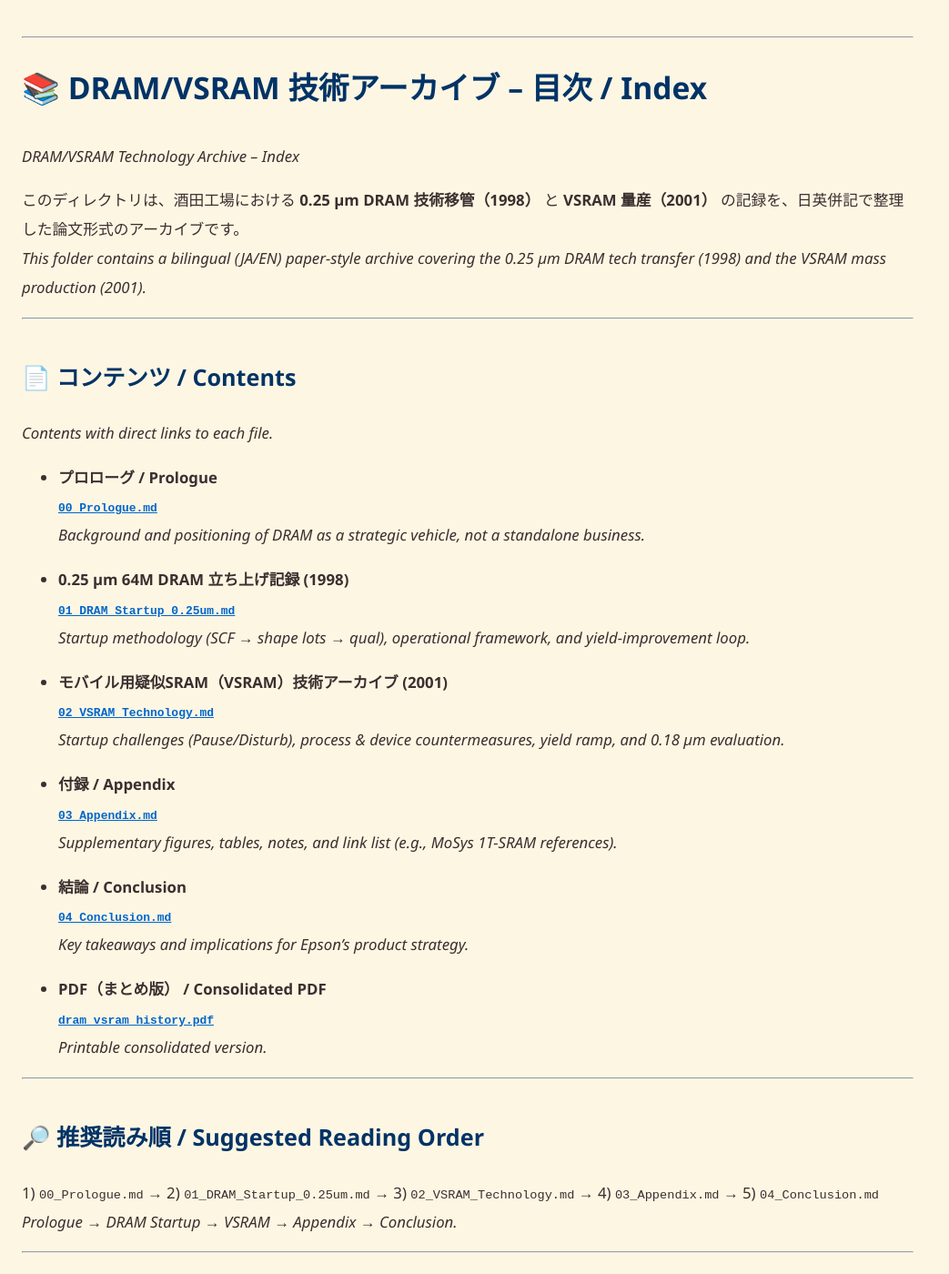
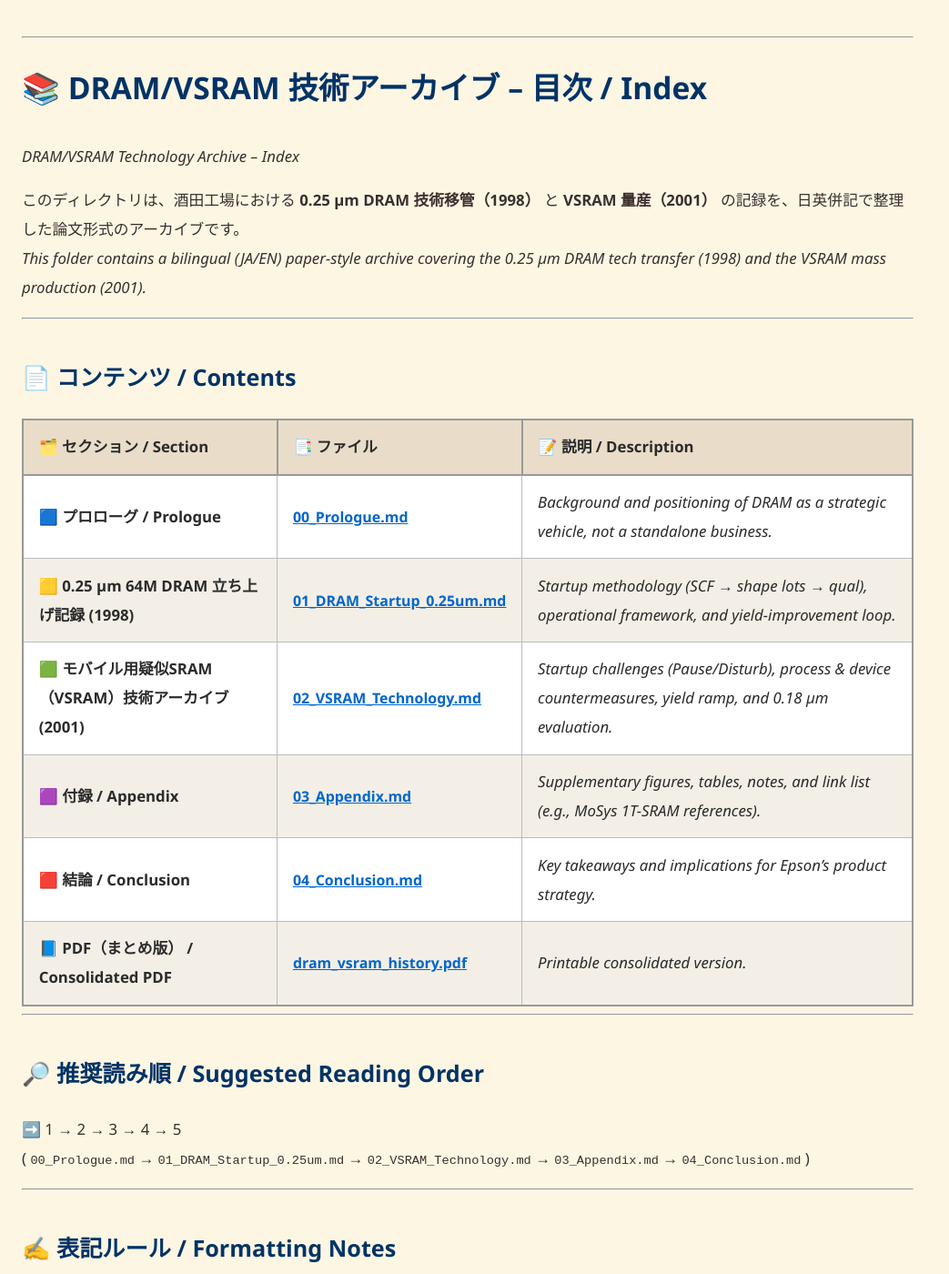
Before and after one commit to Samizo-AITL/Edusemi-Plus, a Jekyll site: the page built from archive/paper/dram_vsram/index.md, in a window 1280 px wide and 1400 px high. Shown: the whole window at 91% size, without its empty margins (0-1043 px from the left). Built offline with Jekyll 4.4.1, drawn with Linux system fonts in a browser that asks for light colours.

Commit message:
Update index.md

```diff
--- a/archive/paper/dram_vsram/index.md
+++ b/archive/paper/dram_vsram/index.md
@@ -14,38 +14,22 @@ title: "DRAM/VSRAM 技術アーカイブ – 目次 / Index"
 ---
 
 ## 📄 コンテンツ / Contents
-*Contents with direct links to each file.*
 
-- **プロローグ / Prologue**
-  [`00_Prologue.md`](./00_Prologue.md)
-  *Background and positioning of DRAM as a strategic vehicle, not a standalone business.*
-
-- **0.25 µm 64M DRAM 立ち上げ記録 (1998)**
-  [`01_DRAM_Startup_0.25um.md`](./01_DRAM_Startup_0.25um.md)
-  *Startup methodology (SCF → shape lots → qual), operational framework, and yield-improvement loop.*
-
-- **モバイル用疑似SRAM（VSRAM）技術アーカイブ (2001)**
-  [`02_VSRAM_Technology.md`](./02_VSRAM_Technology.md)
-  *Startup challenges (Pause/Disturb), process & device countermeasures, yield ramp, and 0.18 µm evaluation.*
-
-- **付録 / Appendix**
-  [`03_Appendix.md`](./03_Appendix.md)
-  *Supplementary figures, tables, notes, and link list (e.g., MoSys 1T-SRAM references).*
-
-- **結論 / Conclusion**
-  [`04_Conclusion.md`](./04_Conclusion.md)
-  *Key takeaways and implications for Epson’s product strategy.*
-
-- **PDF（まとめ版） / Consolidated PDF**
-  [`dram_vsram_history.pdf`](./dram_vsram_history.pdf)
-  *Printable consolidated version.*
+| 🗂️ セクション / Section | 📑 ファイル | 📝 説明 / Description |
+|-------------------------|-------------|-----------------------|
+| 🟦 **プロローグ / Prologue** | [00_Prologue.md](./00_Prologue.md) | *Background and positioning of DRAM as a strategic vehicle, not a standalone business.* |
+| 🟨 **0.25 µm 64M DRAM 立ち上げ記録 (1998)** | [01_DRAM_Startup_0.25um.md](./01_DRAM_Startup_0.25um.md) | *Startup methodology (SCF → shape lots → qual), operational framework, and yield-improvement loop.* |
+| 🟩 **モバイル用疑似SRAM（VSRAM）技術アーカイブ (2001)** | [02_VSRAM_Technology.md](./02_VSRAM_Technology.md) | *Startup challenges (Pause/Disturb), process & device countermeasures, yield ramp, and 0.18 µm evaluation.* |
+| 🟪 **付録 / Appendix** | [03_Appendix.md](./03_Appendix.md) | *Supplementary figures, tables, notes, and link list (e.g., MoSys 1T-SRAM references).* |
+| 🟥 **結論 / Conclusion** | [04_Conclusion.md](./04_Conclusion.md) | *Key takeaways and implications for Epson’s product strategy.* |
+| 📘 **PDF（まとめ版） / Consolidated PDF** | [dram_vsram_history.pdf](./dram_vsram_history.pdf) | *Printable consolidated version.* |
 
 ---
 
 ## 🔎 推奨読み順 / Suggested Reading Order
 
-1) `00_Prologue.md` → 2) `01_DRAM_Startup_0.25um.md` → 3) `02_VSRAM_Technology.md` → 4) `03_Appendix.md` → 5) `04_Conclusion.md`
-*Prologue → DRAM Startup → VSRAM → Appendix → Conclusion.*
+➡️ 1 → 2 → 3 → 4 → 5
+( `00_Prologue.md` → `01_DRAM_Startup_0.25um.md` → `02_VSRAM_Technology.md` → `03_Appendix.md` → `04_Conclusion.md` )
 
 ---
 
```
